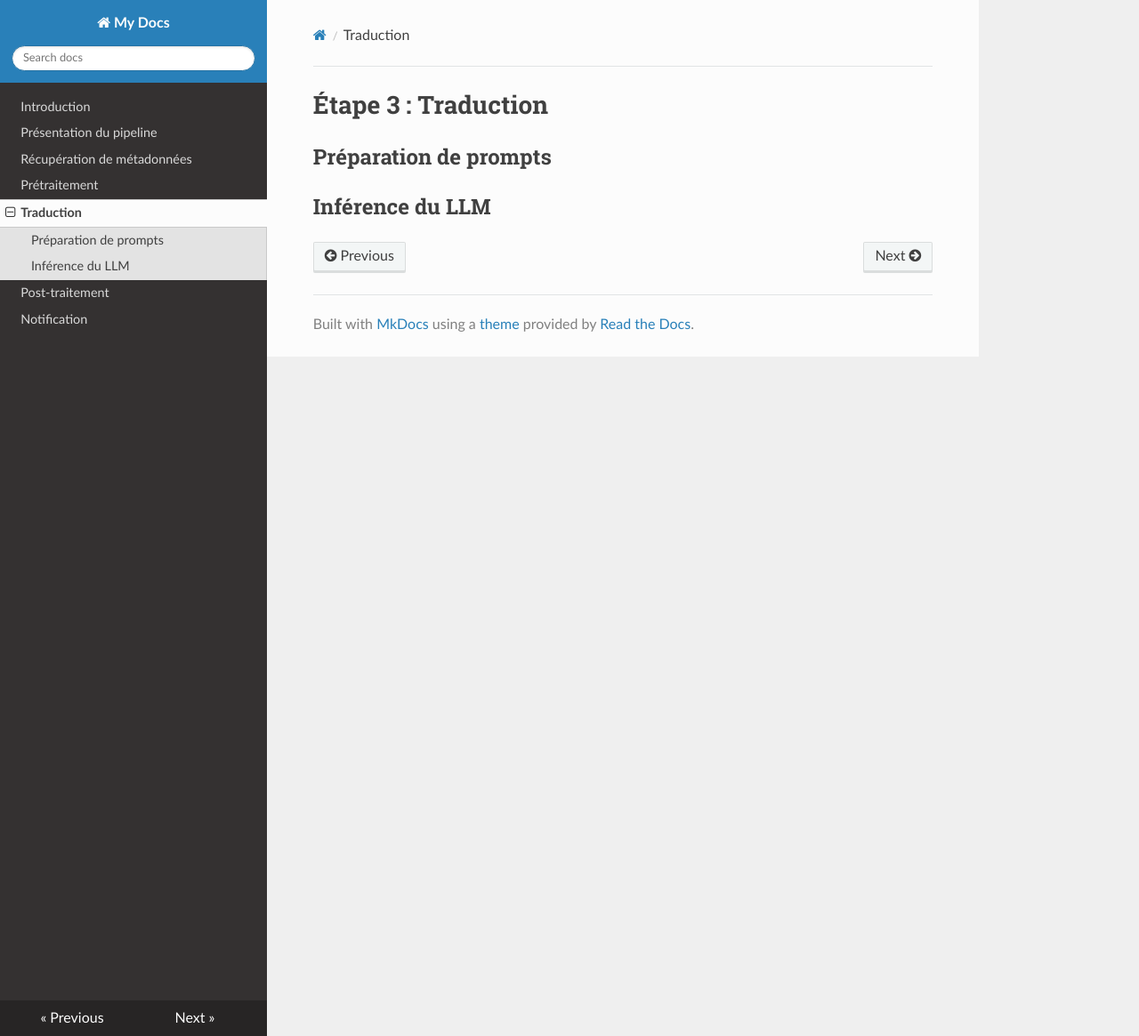
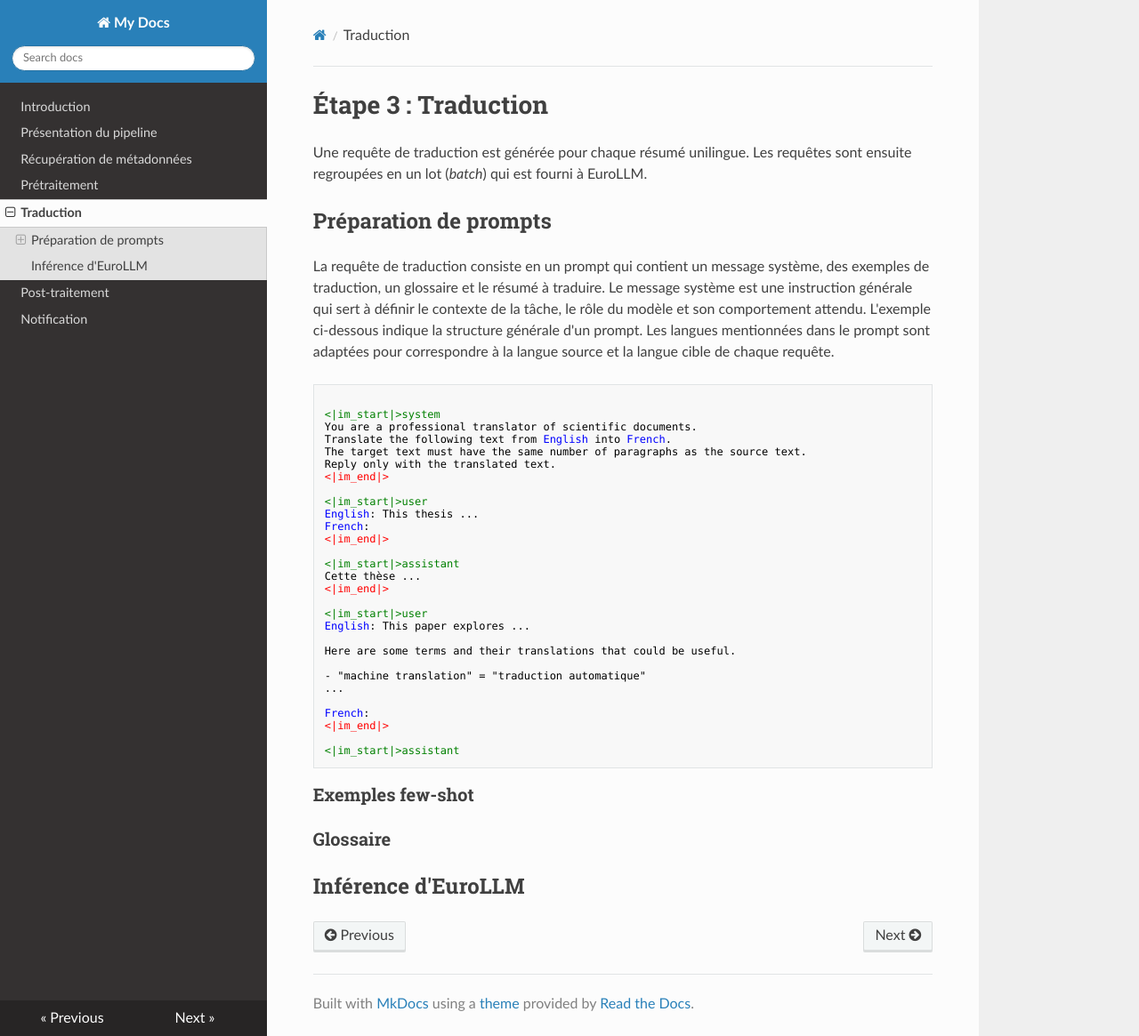
Before and after one commit to panagiotis-tsolakis/pipeline_doc, an MkDocs documentation site: the page built from docs/traduction.md, in a window 1280 px wide and 1165 px high. Shown: the whole window at 89% size. Built offline with MkDocs 1.6.1, drawn with Linux system fonts in a browser that asks for light colours; nearby versions of some CDN libraries.

Commit message:
First commit translation stage

```diff
--- a/docs/traduction.md
+++ b/docs/traduction.md
@@ -1,5 +1,44 @@
 # Étape 3 : Traduction
 
+Une requête de traduction est générée pour chaque résumé unilingue. Les requêtes sont ensuite regroupées en un lot (*batch*) qui est fourni à EuroLLM.
+
 ## Préparation de prompts
+La requête de traduction consiste en un prompt qui contient un message système, des exemples de traduction, un glossaire et le résumé à traduire. Le message système est une instruction générale qui sert à définir le contexte de la tâche, le rôle du modèle et son comportement attendu. L'exemple ci-dessous indique la structure générale d'un prompt. Les langues mentionnées dans le prompt sont adaptées pour correspondre à la langue source et la langue cible de chaque requête.
 
-## Inférence du LLM
+<pre><code class="language-urlencoded">
+<span style="color: green;"><|im_start|>system</span>
+You are a professional translator of scientific documents.
+Translate the following text from <span style="color: blue;">English</span> into <span style="color: blue;">French</span>.
+The target text must have the same number of paragraphs as the source text.
+Reply only with the translated text.
+<span style="color: red;"><|im_end|></span>
+
+<span style="color: green;"><|im_start|>user</span>
+<span style="color: blue;">English</span>: This thesis ...
+<span style="color: blue;">French</span>:
+<span style="color: red;"><|im_end|></span>
+
+<span style="color: green;"><|im_start|>assistant</span>
+Cette thèse ...
+<span style="color: red;"><|im_end|></span>
+
+<span style="color: green;"><|im_start|>user</span>
+<span style="color: blue;">English</span>: This paper explores ...
+
+Here are some terms and their translations that could be useful.
+
+- "machine translation" = "traduction automatique"
+...
+
+<span style="color: blue;">French</span>:
+<span style="color: red;"><|im_end|></span>
+
+<span style="color: green;"><|im_start|>assistant</span>
+</code></pre>
+
+### Exemples few-shot
+
+
+### Glossaire
+
+## Inférence d'EuroLLM
```
